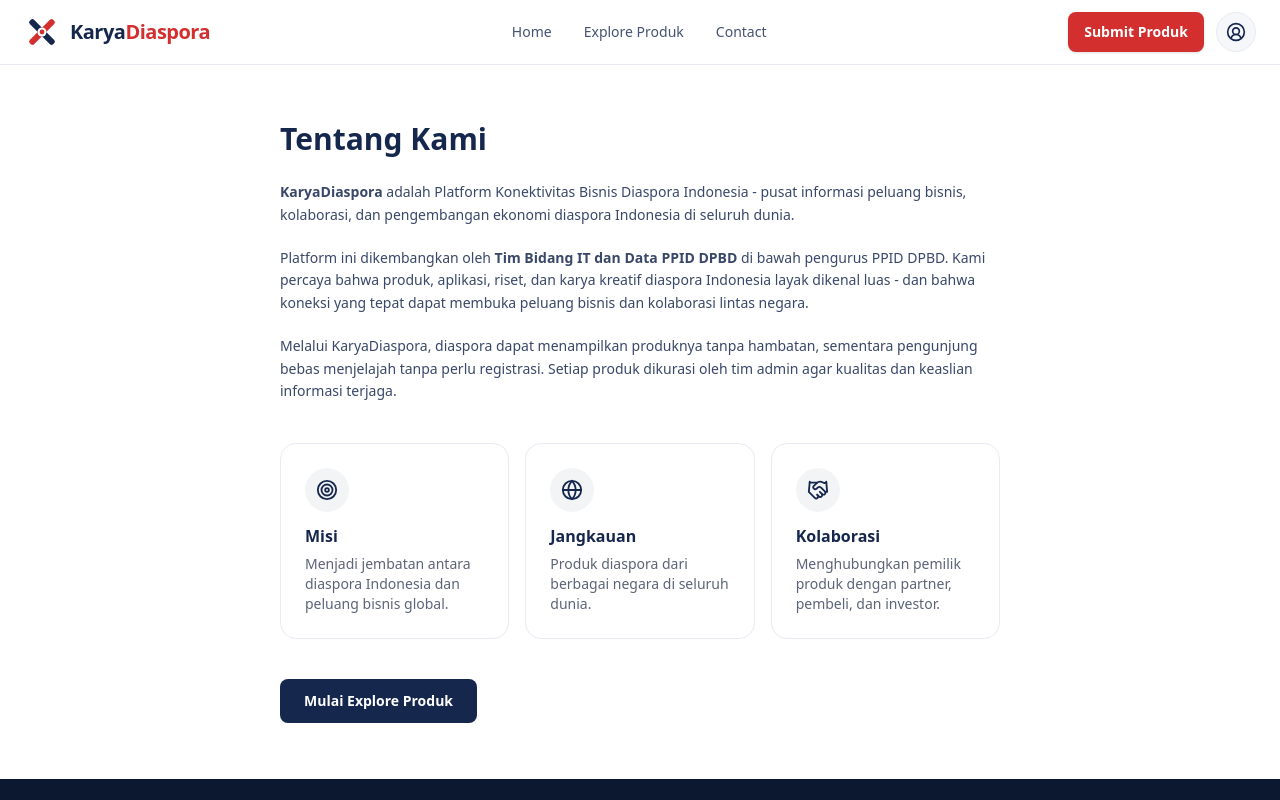
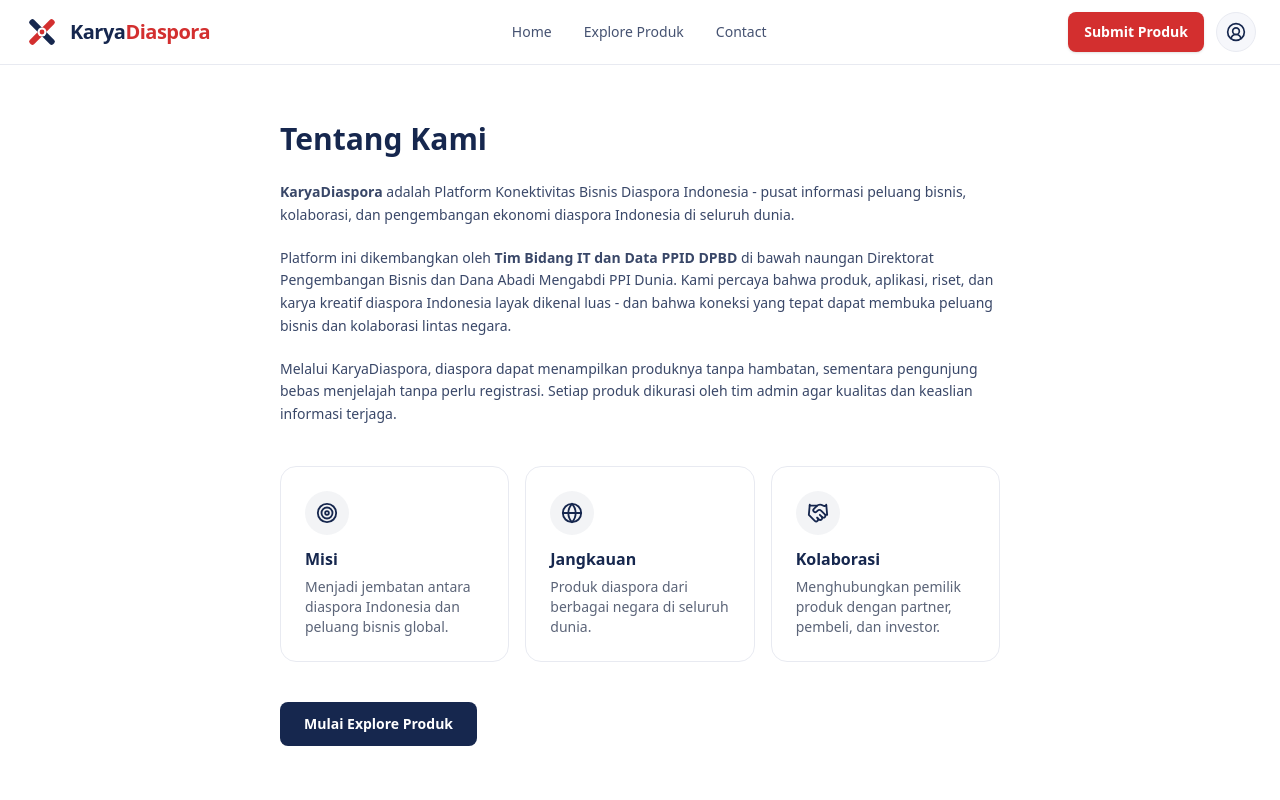
Before and after one commit to gasti21/diaspora-project, a Next.js app: page /tentang in a window 1280 px wide. Shown: the top 800 px of the page. Built offline with nearby package versions, Linux system fonts and the light colour scheme; no server answers.

Commit message:
feat(tentang): perbarui naungan organisasi menjadi Direktorat Pengembangan Bisnis dan Dana Abadi Mengabdi PPI Dunia
(diperbaiki dari draft: campuran 'by' -> konsisten bahasa Indonesia)

```diff
--- a/src/app/(public)/tentang/page.tsx
+++ b/src/app/(public)/tentang/page.tsx
@@ -36,7 +36,8 @@ export default function TentangPage() {
         </p>
         <p>
           Platform ini dikembangkan oleh <strong>Tim Bidang IT dan Data PPID
-          DPBD</strong> di bawah pengurus PPID DPBD. Kami percaya bahwa produk,
+          DPBD</strong> di bawah naungan Direktorat Pengembangan Bisnis dan
+          Dana Abadi Mengabdi PPI Dunia. Kami percaya bahwa produk,
           aplikasi, riset, dan karya kreatif diaspora Indonesia layak dikenal
           luas - dan bahwa koneksi yang tepat dapat membuka peluang bisnis dan
           kolaborasi lintas negara.
```
